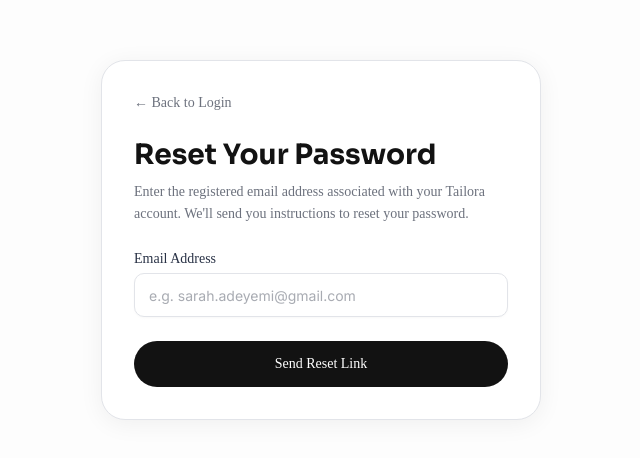
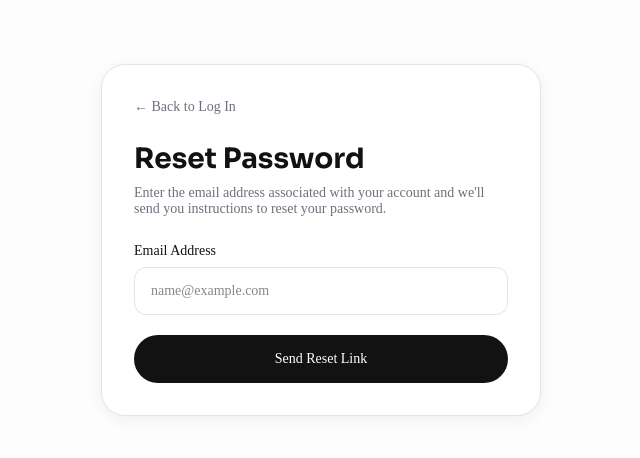
Before and after one commit to DavidAdeboye/tailora, a Next.js app: page /forgot-password in a window 1280 px wide. Shown: the part 160-618 px from the top of the page, without its empty margins (319-959 px from the left). Built offline with nearby package versions, Linux system fonts and the light colour scheme; no server answers; a web font is replaced by a local one.

Commit message:
feat: implement new Help/FAQ page and client management components with supporting test documentation

```diff
--- a/app/api/auth/login-verify/route.ts
+++ b/app/api/auth/login-verify/route.ts
@@ -3,14 +3,16 @@ import { NextRequest, NextResponse } from 'next/server';
 
 export async function POST(req: NextRequest) {
   try {
-    const { email, password, otp } = await req.json();
+    const body = await req.json();
+    const identifier = (body.email || body.phone || '').trim().toLowerCase();
+    const { password, otp } = body;
 
-    if (!email || !password || !otp) {
-      return NextResponse.json({ error: 'Email, password, and verification code are required' }, { status: 400 });
+    if (!identifier || !password || !otp) {
+      return NextResponse.json({ error: 'Email/Phone, password, and verification code are required' }, { status: 400 });
     }
 
-    const cleanEmail = email.trim().toLowerCase();
-    const cleanOtp = otp.trim();
+    const cleanEmail = identifier;
+    const cleanOtp = (otp || '').toString().trim();
 
     const supabaseUrl = process.env.NEXT_PUBLIC_SUPABASE_URL!;
     const supabaseAnonKey = process.env.NEXT_PUBLIC_SUPABASE_ANON_KEY!;
--- a/app/forgot-password/page.tsx
+++ b/app/forgot-password/page.tsx
@@ -6,106 +6,92 @@ import { supabase } from "../../lib/supabase";
 
 export default function ForgotPasswordPage() {
   const [email, setEmail] = useState("");
-  const [step, setStep] = useState<"request" | "success">("request");
   const [isLoading, setIsLoading] = useState(false);
-  const [errorMsg, setErrorMsg] = useState<string | null>(null);
+  const [message, setMessage] = useState<string | null>(null);
+  const [error, setError] = useState<string | null>(null);
 
-  const handleResetRequest = async (e: React.FormEvent) => {
+  const handleSubmit = async (e: React.FormEvent) => {
     e.preventDefault();
     const cleanEmail = email.trim().toLowerCase();
-    const emailRegex = /^[^\s@]+@[^\s@]+\.[^\s@]+$/;
 
-    if (!cleanEmail || !emailRegex.test(cleanEmail)) {
-      setErrorMsg("Please enter a valid email address.");
+    if (!cleanEmail || !/^[^\s@]+@[^\s@]+\.[^\s@]+$/.test(cleanEmail)) {
+      setError("Please enter a valid email address.");
       return;
     }
 
     setIsLoading(true);
-    setErrorMsg(null);
+    setError(null);
+    setMessage(null);
 
     try {
-      const { error } = await supabase.auth.resetPasswordForEmail(cleanEmail, {
-        redirectTo: `${window.location.origin}/reset-password`,
+      const { error: resetErr } = await supabase.auth.resetPasswordForEmail(cleanEmail, {
+        redirectTo: `${window.location.origin}/login`,
       });
 
-      if (error) {
-        throw error;
+      if (resetErr) {
+        throw resetErr;
       }
 
-      setStep("success");
+      setMessage("Password reset link has been sent to your email address.");
     } catch (err: any) {
-      console.error("Password reset error:", err);
-      setErrorMsg(err.message || "Failed to send password reset email. Please try again.");
+      setError(err.message || "Failed to send password reset email.");
     } finally {
       setIsLoading(false);
     }
   };
 
   return (
-    <main className="flex min-h-screen items-center justify-center bg-[#FDFDFD] font-['Satoshi'] px-4 py-8 text-[#121212]">
-      <div className="w-full max-w-[440px] bg-white rounded-[24px] border border-[#E2E4E9] p-8 shadow-[0px_4px_24px_rgba(0,0,0,0.06)]">
-
-        <Link href="/login" className="inline-flex items-center text-sm text-[#6C717D] hover:text-[#121212] mb-6 transition-colors">
-          ← Back to Login
+    <main className="flex min-h-screen items-center justify-center bg-[#FDFDFD] font-['Satoshi'] text-[#121212] px-4">
+      <div className="w-full max-w-[440px] bg-white p-8 rounded-[24px] border border-[#E2E4E9] shadow-[0px_4px_16px_rgba(0,0,0,0.06)]">
+        <Link
+          href="/login"
+          className="inline-flex items-center text-sm font-medium text-[#6C717D] hover:text-[#121212] mb-6 transition-colors"
+        >
+          ← Back to Log In
         </Link>
 
-        {step === "request" ? (
-          <>
         <h1 className="font-['Sora'] font-bold text-[28px] leading-[36px] text-[#121212] mb-2">
-              Reset Your Password
+          Reset Password
         </h1>
-            <p className="font-['Satoshi'] font-normal text-[14px] text-[#6C717D] mb-6 leading-[22px]">
-              Enter the registered email address associated with your Tailora account. We'll send you instructions to reset your password.
+        <p className="font-['Satoshi'] font-normal text-[14px] text-[#6C717D] mb-6">
+          Enter the email address associated with your account and we&apos;ll send you instructions to reset your password.
         </p>
 
-            <form onSubmit={handleResetRequest} className="flex flex-col gap-4">
+        {message ? (
+          <div className="bg-green-50 border border-green-200 text-green-800 p-4 rounded-xl text-sm mb-6">
+            {message}
+          </div>
+        ) : (
+          <form onSubmit={handleSubmit} className="flex flex-col gap-5">
             <div>
-                <label className="font-['Satoshi'] font-medium text-[14px] text-[#283145] leading-[20px] block mb-1">
+              <label htmlFor="reset-email" className="block text-sm font-medium text-[#121212] mb-1.5">
                 Email Address
               </label>
               <input
+                id="reset-email"
                 type="email"
-                  placeholder="e.g. sarah.adeyemi@gmail.com"
+                placeholder="name@example.com"
                 value={email}
                 onChange={(e) => setEmail(e.target.value)}
-                  className="w-full h-[44px] bg-[#FFFFFF] border border-[#E2E4E9] rounded-[10px] px-3.5 font-['Inter'] font-normal text-[14px] text-[#525866] outline-none shadow-[0px_1px_2px_rgba(228,229,231,0.24)] focus:border-[#121212] transition-colors"
+                className="w-full h-12 px-4 border border-[#E2E4E9] rounded-xl text-sm outline-none focus:border-[#121212] transition-colors"
+                required
               />
             </div>
 
-              {errorMsg && (
-                <div className="bg-red-50 border border-red-200 text-red-600 px-4 py-3 rounded-lg text-sm">
-                  {errorMsg}
+            {error && (
+              <div className="bg-red-50 border border-red-200 text-red-600 p-3 rounded-lg text-sm">
+                {error}
               </div>
             )}
 
             <button
               type="submit"
               disabled={isLoading}
-                className="w-full h-[46px] bg-[#121212] text-[#FFFFFF] rounded-full font-['Satoshi'] font-medium text-[14px] hover:bg-black active:scale-[0.98] transition-all flex items-center justify-center disabled:opacity-50 mt-2"
+              className="w-full h-12 bg-[#121212] text-white font-medium rounded-full text-sm hover:bg-black active:scale-[0.99] transition-all disabled:opacity-50"
             >
-                {isLoading ? "Sending..." : "Send Reset Link"}
+              {isLoading ? "Sending Link..." : "Send Reset Link"}
             </button>
           </form>
-          </>
-        ) : (
-          <div className="text-center py-4">
-            <div className="w-[64px] h-[64px] rounded-full bg-green-100 text-green-600 flex items-center justify-center mx-auto mb-4">
-              <svg width="32" height="32" viewBox="0 0 24 24" fill="none" stroke="currentColor" strokeWidth="2.5" strokeLinecap="round" strokeLinejoin="round">
-                <path d="M22 11.08V12a10 10 0 1 1-5.93-9.14" />
-                <polyline points="22 4 12 14.01 9 11.01" />
-              </svg>
-            </div>
-            <h2 className="font-['Sora'] font-bold text-[24px] text-[#121212] mb-2">Check Your Email</h2>
-            <p className="font-['Satoshi'] text-[14px] text-[#6C717D] mb-6 leading-[22px]">
-              We have sent a password reset link to <strong className="text-[#121212]">{email}</strong>. Please check your inbox and follow the instructions.
-            </p>
-            <Link
-              href="/login"
-              className="inline-flex w-full h-[46px] bg-[#121212] text-white rounded-full font-['Satoshi'] font-medium text-[14px] items-center justify-center hover:bg-black transition-all"
-            >
-              Return to Login
-            </Link>
-          </div>
         )}
       </div>
     </main>
--- a/components/AddClientModal.tsx
+++ b/components/AddClientModal.tsx
@@ -42,7 +42,7 @@ export default function AddClientModal({ isOpen, onClose, onSaveDraft, onContinu
     if (value === "Custom") {
       setIsCustomOutfit(true);
       setCustomOutfitText("");
-      set("outfitType", "");
+      set("outfitType", "Custom");
     } else {
       setIsCustomOutfit(false);
       set("outfitType", value);
@@ -51,7 +51,7 @@ export default function AddClientModal({ isOpen, onClose, onSaveDraft, onContinu
 
   const handleCustomOutfitChange = (value: string) => {
     setCustomOutfitText(value);
-    set("outfitType", value);
+    set("outfitType", value.trim() ? value : "Custom");
   };
 
   const handleContinue = () => {
--- a/components/AppShell.tsx
+++ b/components/AppShell.tsx
@@ -128,6 +128,12 @@ export default function AppShell({ children }: { children: ReactNode }) {
         ownerId = rpcResult[0].owner_id;
       }
 
+      // Ensure profiles record exists for user to avoid foreign key constraint errors
+      await supabase.from('profiles').upsert(
+        { id: userData.user.id, updated_at: new Date().toISOString() },
+        { onConflict: 'id', ignoreDuplicates: true }
+      );
+
       await supabase.from('clients').insert({
         user_id: ownerId,
         name: data.name,
--- a/components/EditClientModal.tsx
+++ b/components/EditClientModal.tsx
@@ -82,7 +82,7 @@ export default function EditClientModal({ isOpen, onClose, client, onSave }: Edi
     if (value === "Custom") {
       setIsCustomOutfit(true);
       setCustomOutfitText("");
-      set("outfit", "");
+      set("outfit", "Custom");
     } else {
       setIsCustomOutfit(false);
       set("outfit", value);
@@ -91,7 +91,7 @@ export default function EditClientModal({ isOpen, onClose, client, onSave }: Edi
 
   const handleCustomOutfitChange = (value: string) => {
     setCustomOutfitText(value);
-    set("outfit", value);
+    set("outfit", value.trim() ? value : "Custom");
   };
 
   const handleSave = async () => {
```
Also changed, not shown: app/help/page.tsx (+31 -2 lines), components/OrderCreationFlow.tsx (+9 -12 lines), components/TailoraDashboard.tsx (+20 -6 lines), 1 other file (tests, documents, lock files or other folders). Lines whose indentation alone changed are shown as unchanged.
